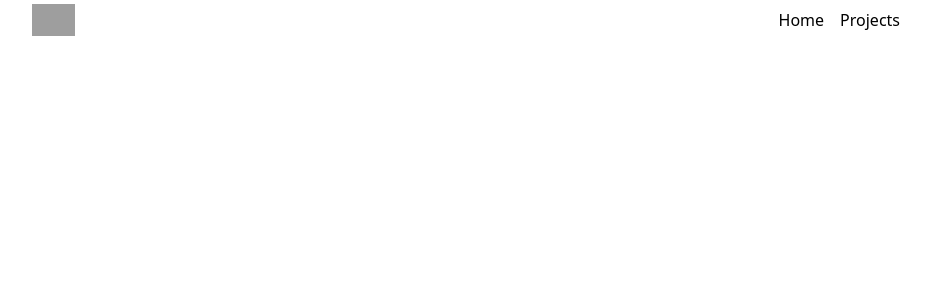
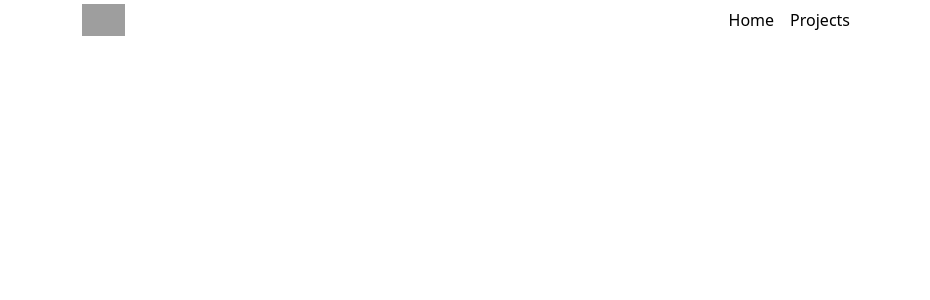
Before and after one commit to austindelic/portfolio, a Next.js app: page / in a window 1280 px wide. Shown: the top 300 px of the page, without its empty margins (174-1104 px from the left). Built offline with nearby package versions, Linux system fonts and the light colour scheme; grey boxes are pictures that could not be loaded.

Commit message:
trying to use google fonts

```diff
--- a/src/app/layout.tsx
+++ b/src/app/layout.tsx
@@ -1,18 +1,9 @@
 import type { Metadata } from "next";
-import { Geist, Geist_Mono } from "next/font/google";
 import "./globals.css";
 import Header from "./components/header";
 import Footer from "./components/footer";
 
-const geistSans = Geist({
-  variable: "--font-geist-sans",
-  subsets: ["latin"],
-});
 
-const geistMono = Geist_Mono({
-  variable: "--font-geist-mono",
-  subsets: ["latin"],
-});
 
 export const metadata: Metadata = {
   title: "Create Next App",
@@ -26,10 +17,17 @@ export default function RootLayout({
 }>) {
   return (
     <html lang="en">
-      <body
-        className={`${geistSans.variable} ${geistMono.variable} m-0 p-0`}
-      >
-        <div className="flex flex-col min-h-screen min-w-[900px] max-w-4xl mx-auto bg-white text-black">
+      <head>
+        <link rel="preconnect" href="https://fonts.googleapis.com" />
+        <link rel="preconnect" href="https://fonts.gstatic.com" crossOrigin="anonymous" />
+        <link
+          href="https://fonts.googleapis.com/css2?family=Roboto+Condensed:ital,wght@0,100..900;1,100..900&amp;display=swap"
+          rel="stylesheet"
+        />
+      </head>
+      <body className="font-roboto m-0 p-0">
+
+        <div className="flex flex-col min-h-screen min-w-[400px] max-w-[800px] mx-auto bg-white text-black">
           <Header />
           {children}
           <Footer />
```
